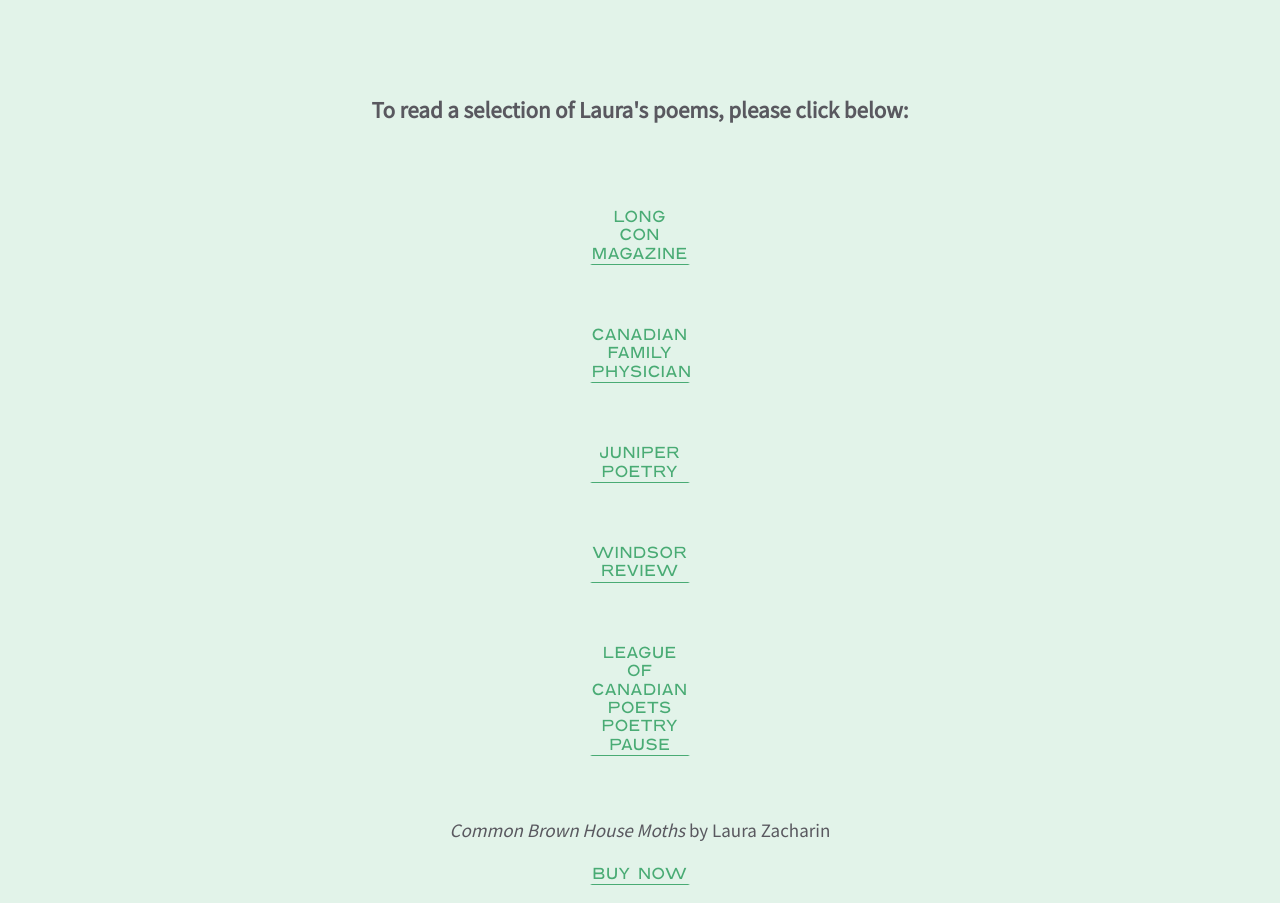
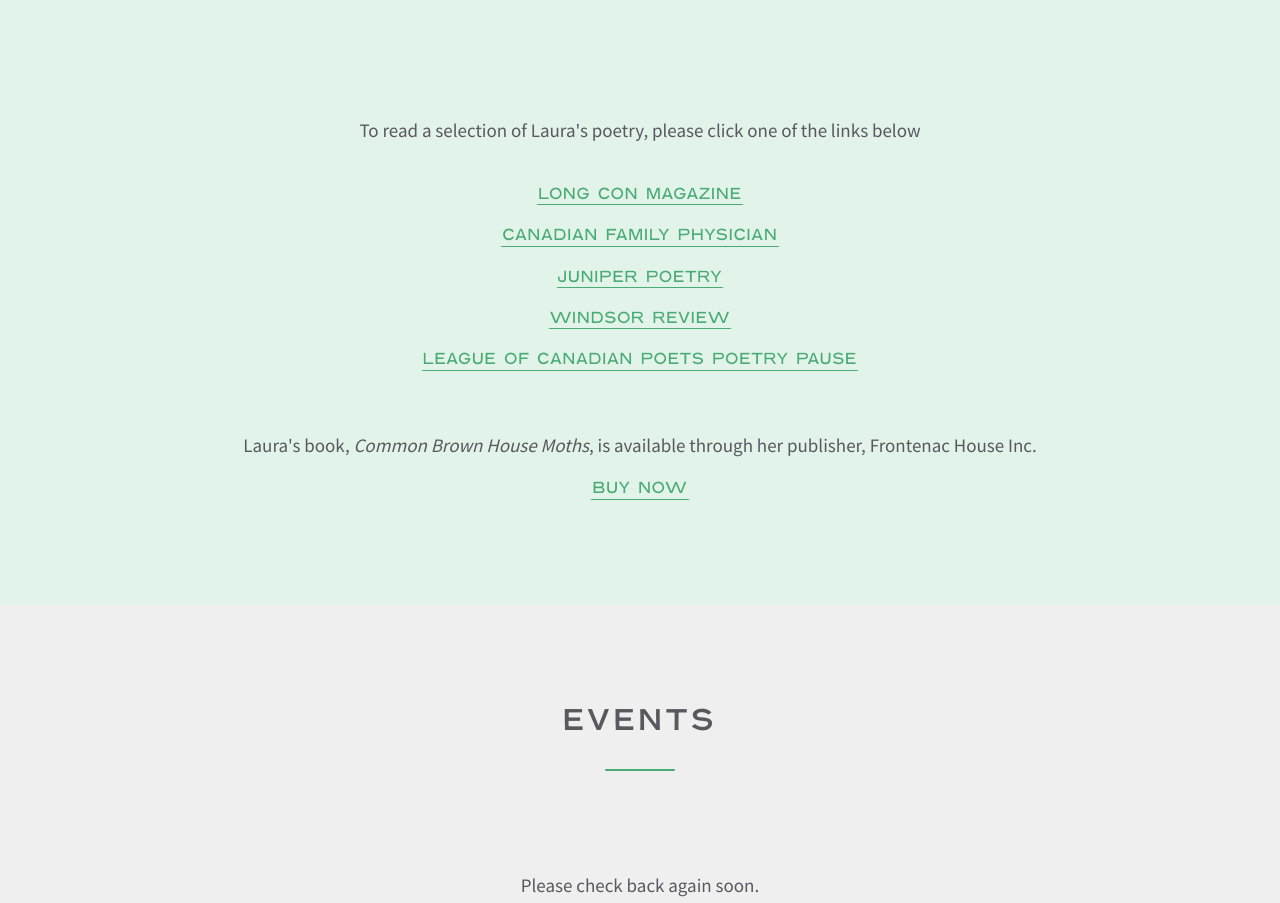
Before and after one commit to sarahmgans/lauraZacharinWebsite, a plain HTML site: page index.html in a window 1280 px wide. Shown: the part 1758-2661 px from the top of the page. Drawn offline with nearby package versions, Linux system fonts and the light colour scheme.

Commit message:
links added

```diff
--- a/index.html
+++ b/index.html
@@ -84,26 +84,26 @@
         <div class="bodyLine"></div>
         <div class="poem">
           <div>
-            <h3>To read a selection of Laura's poems, please click below:</h3>
-            <div class="buy">
+            <p>To read a selection of Laura's poetry, please click one of the links below</p>
+            <div class="link">
               <a href="https://longconmag.com/issue-9/laura-zacharin/" target="_blank">Long Con Magazine</a>
             </div>
-            <div class="buy">
+            <div class="link">
               <a href="https://www.cfp.ca/content/67/1/e43" target="_blank">Canadian Family Physician</a>
             </div>
-            <div class="buy">
+            <div class="link">
               <a href="https://juniperpoetry.com/volume-3-issue-2/" target="_blank">Juniper Poetry</a>
             </div>
-            <div class="buy">
+            <div class="link">
               <a href="https://ojs.uwindsor.ca/index.php/windsor_review/issue/view/699" target="_blank">Windsor Review</a>
             </div>
-            <div class="buy">
+            <div class="link">
               <a href="https://poets.ca/she-said-relax-by-laura-zacharin/" target="_blank">League of Canadian Poets Poetry Pause</a>
             </div>
           </div>
           <div class="buy">
-            <p><span class="title">Common Brown House Moths</span> by Laura Zacharin</p>
-            <a href="https://www.alpinebookpeddlers.ca/?searchtype=keyword&qs=Common+brown+house+moths&q=h.tviewer&using_sb=status&qsb=keyword" target="_blank">Buy Now</a>
+            <p>Laura's book, <span class="title">Common Brown House Moths</span>, is available through her publisher, Frontenac House Inc. </p>
+            <a href="https://www.frontenachouse.com/product/common-brown-house-moths/" target="_blank">Buy Now</a>
           </div>
         </div>
       </div>
--- a/sass/_work.scss
+++ b/sass/_work.scss
@@ -5,11 +5,8 @@ section.work{
   .bodyLine {
     margin-bottom: 100px;
   }
-  h3 {
-    font-family: 'Source Sans Pro';
-    color: $darkColor;
-    font-size: 23px;
-    margin-top: 0px;
+  p {
+    text-align: center;
   }
   .poem {
     display: flex;
@@ -19,25 +16,32 @@ section.work{
   .title {
     font-style: italic;
   }
+  a {
+    color: $accentColor;
+    font-family: 'Hamburg Hand Light';
+    border-bottom: 1px solid $accentColor;
+    padding-bottom: 0px;
+    letter-spacing: 1px;
+    margin: 0 auto;
+      &:hover,
+      &:focus {
+        border-bottom: 1px solid transparent;
+        color: #EE6C4D;
+      }
+  }
+  .link {
+    width: max-content;
+    margin: 0 auto;
+    padding-top: 20px;
+  }
   .buy {
     padding-top: 60px;
     text-align: center;
     p {
       margin-top: 0;
     }
-  }
-  a {
-    color: $accentColor;
-    font-family: 'Hamburg Hand Light';
-    border-bottom: 1px solid $accentColor;
-    width: 100px;
-    padding-bottom: 0px;
-    letter-spacing: 1px;
-    margin: 0 auto;
-    &:hover,
-    &:focus {
-      border-bottom: 1px solid transparent;
-      color: #EE6C4D;
+    a {
+      width: 100px;
     }
   }
 }
```
Also changed, not shown: sass/main.css, 1 other file.
